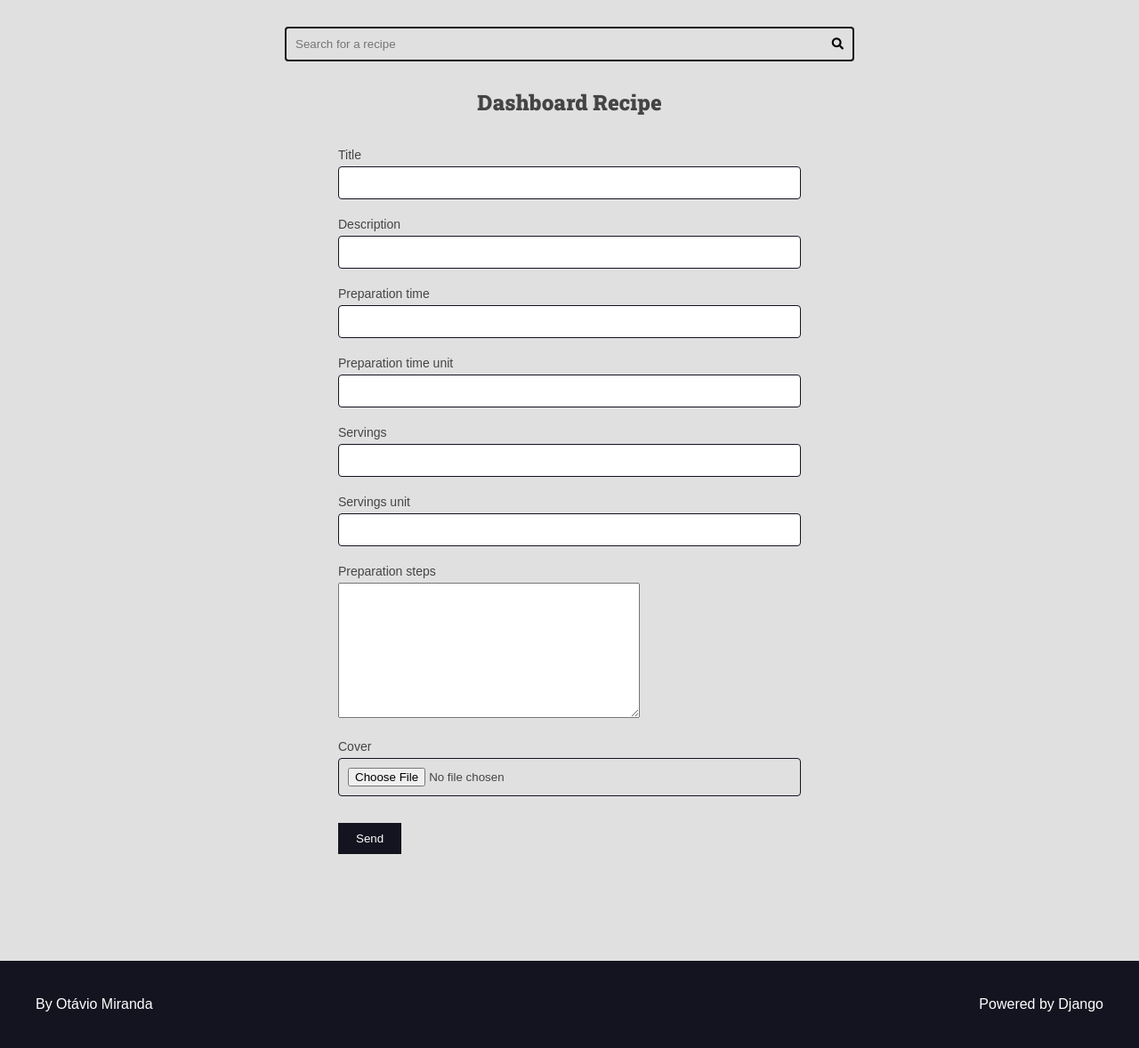
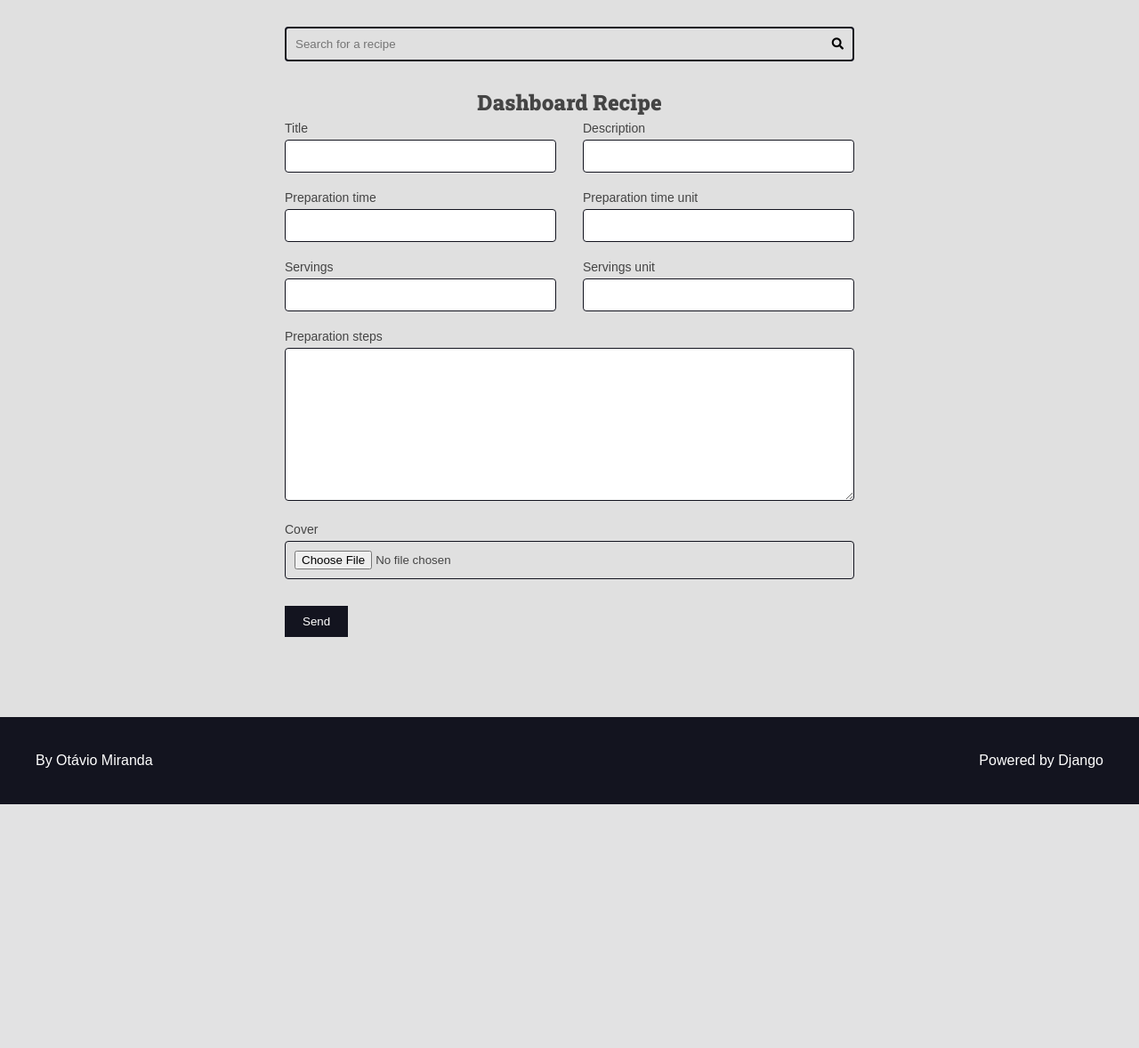
Before and after one commit to Joao-Batista-Dev/curso-django, a Django app: template authors/templates/authors/pages/dashboard_recipe.html in a window 1280 px wide. Shown: the part 113-1291 px from the top of the page at 89% size. After the commit the page ends 1017 px from the top, so only its background shows below. Run offline with Django 3.2, Linux system fonts and the light colour scheme; the template is opened without the code that fills it: values that come from a table or form of the project are taken from there, others are empty; tables that the repository leaves empty hold one stand-in row (values such as "Sample post").

Commit message:
Corrigindo o estilo CSS do formulário e da grid

```diff
--- a/authors/forms/recipe_form.py
+++ b/authors/forms/recipe_form.py
@@ -1,7 +1,14 @@
 from django import forms
 from recipes.models import Recipe
+from utils.django_forms import add_attr
 
 class AuthorRecipeForm(forms.ModelForm):
+    def __init__(self, *args, **kwargs):
+        super().__init__(*args, **kwargs)
+
+        add_attr(self.fields.get('preparation_steps'), 'class', 'span-2')
+        add_attr(self.fields.get('cover'), 'class', 'span-2')
+
     class Meta:
         model=Recipe
         fields='title', 'description', 'preparation_time', 'preparation_time_unit', 'servings', 'servings_unit', 'preparation_steps', 'cover',
--- a/authors/templates/authors/pages/dashboard_recipe.html
+++ b/authors/templates/authors/pages/dashboard_recipe.html
@@ -8,7 +8,7 @@
     {% include 'global/partials/messages.html' %}
     {% include 'authors/partials/login_message.html' %}
 
-    <div class="authors-dashboard-container">
+    <div class="left">
       {% include "global/partials/form.html" %}
     </div>
   </div>
--- a/base_static/global/css/styles.css
+++ b/base_static/global/css/styles.css
@@ -329,7 +329,9 @@ h6 {
   color: var(--color-error-dark);
 }
 
-.form-content input {
+.form-content input,
+.form-content textarea,
+.form-content select{
   width: 100%;
   padding: 1rem;
   border-radius: 0.4rem;
@@ -351,6 +353,10 @@ h6 {
 
 .inline-form {
   display: inline;
+}
+
+.span-2 {
+  grid-column: span 2;
 }
 
 .plaintext-button {
@@ -438,6 +444,10 @@ h6 {
   text-align: center;
 }
 
+.left {
+  text-align: left;
+}
+
 .m-x {
   margin: 0 var(--spacing-gutter-medium);
 }
--- a/base_templates/global/partials/form.html
+++ b/base_templates/global/partials/form.html
@@ -4,7 +4,7 @@
 
     <div class="form-content form-content-grid">
       {% for field in form %}
-        <div class="form-group">
+        <div class="form-group {{ field.field.widget.attrs.class }}">
           <label for="{{ field.id_for_label }}">{{ field.label }}</label>
           {{field}}
 
```
